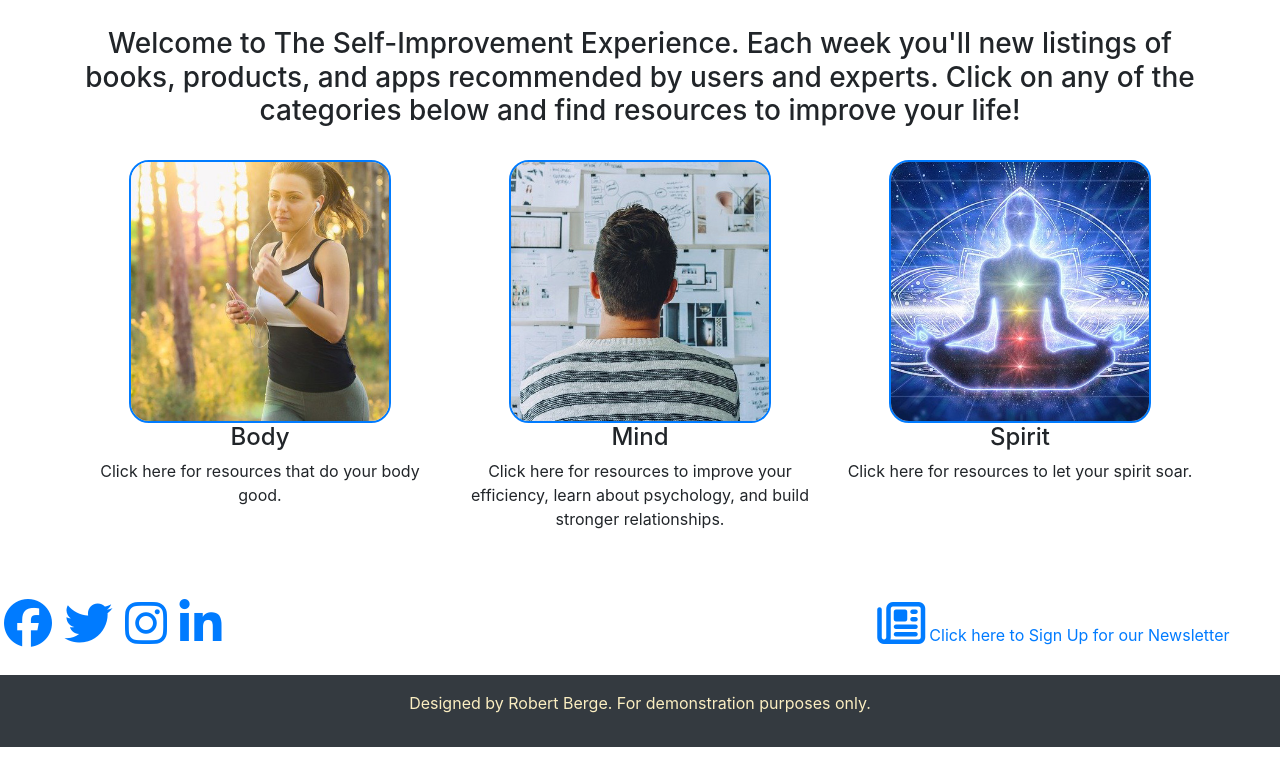
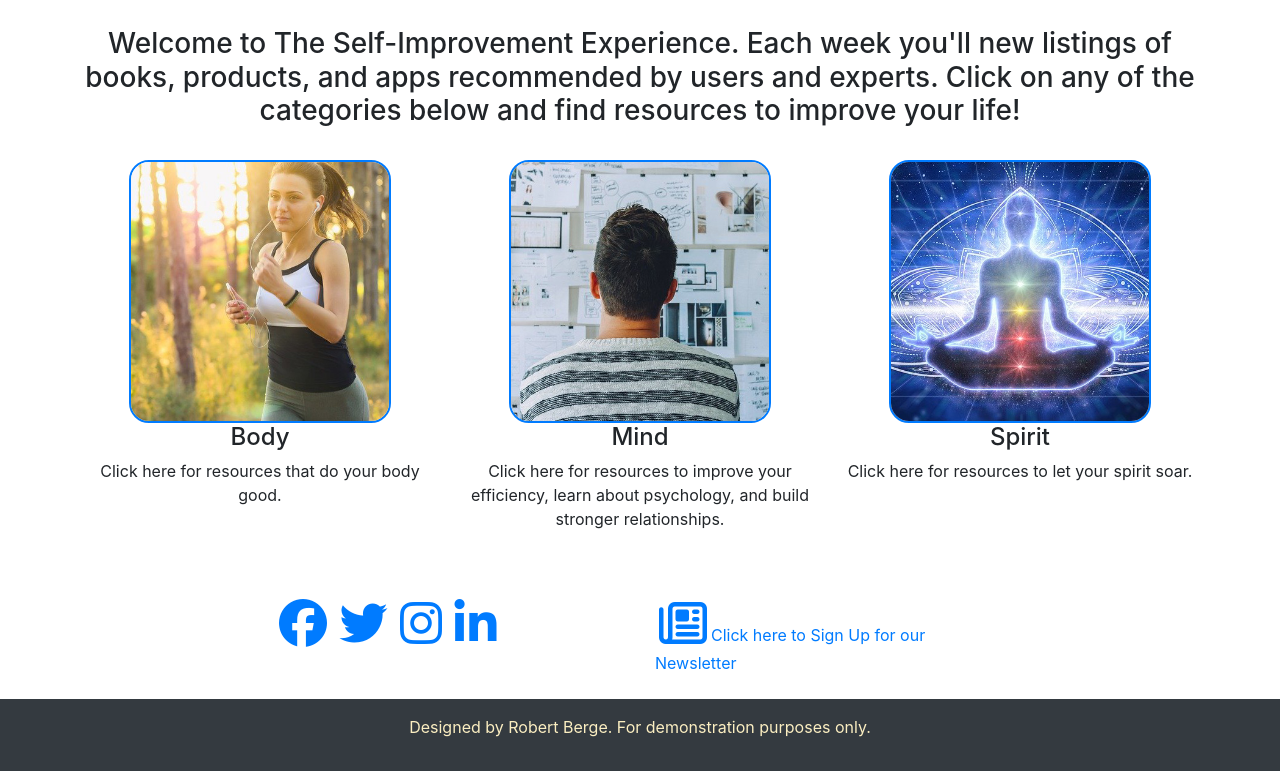
Before and after one commit to RobertBerge/RobertBerge, a plain HTML site: page index.html in a window 1280 px wide. Shown: the part 521-1292 px from the top of the page. Before the commit the page ends 1268 px from the top, so only its background shows below. Drawn offline with nearby package versions, Linux system fonts and the light colour scheme.

Commit message:
Update index.html

```diff
--- a/index.html
+++ b/index.html
@@ -104,18 +104,21 @@
 
         <br>
         </div>
-        <div id="sticky-footer">
-            <div class="row">
-                <div class="col-md">
+        <div>
+            <div class="container">
+            <div class="row d-flex justify-content-center">
+                <div class="col-md-4">
                 <a href="https://www.facebook.com/"><i class="fab fa-facebook fa-3x m-1"></i></a>
                 <a href="https://www.twitter.com/"><i class="fab fa-twitter fa-3x m-1"></i></a>
                 <a href="https://www.instagram.com/"><i class="fab fa-instagram fa-3x m-1"></i></a>
                 <a href="https://www.linkedin.com/"><i class="fab fa-linkedin-in fa-3x m-1"></i></a>
                 </div>
 
+
                 <div class="col-md-4" id="newsletter">
                     <a data-toggle="modal" href="#myModal"><i class="far fa-newspaper fa-3x m-1"></i>Click here to Sign Up for our Newsletter</a>
                 </div>
+            </div>
                     <div class="modal fade" tabindex="-1" role="dialog" id="myModal">
                         <div class="modal-dialog" role="document">
                         <div class="modal-content">
```
